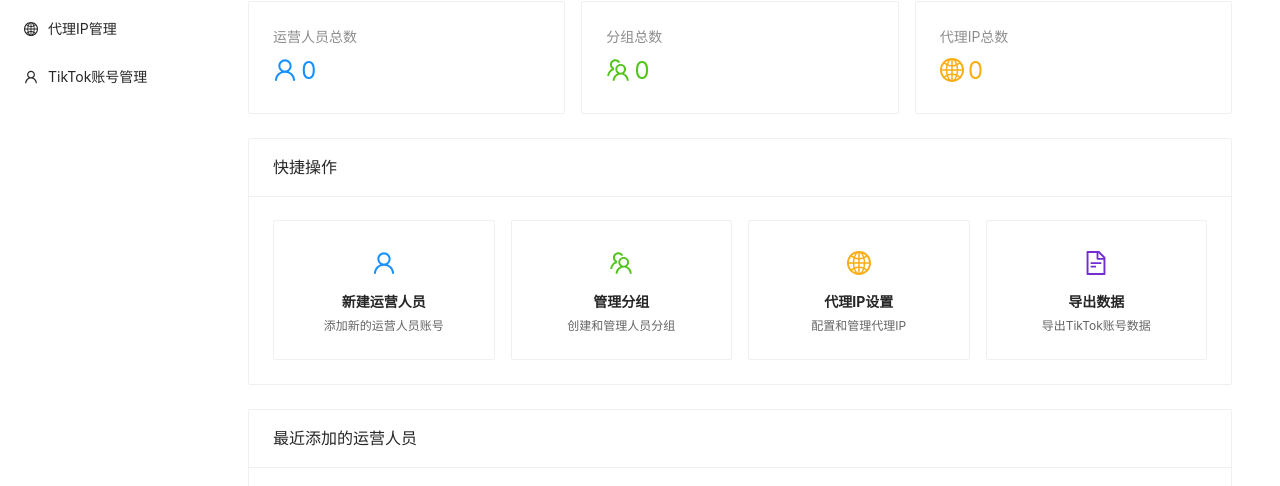
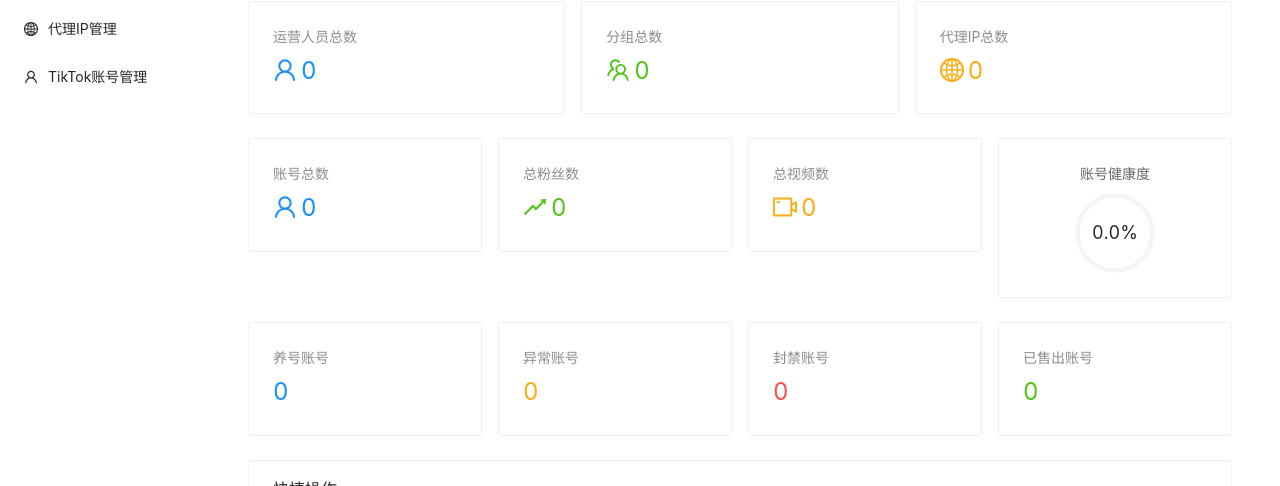
Before and after one commit to Hell0zZ/tkProgram, a React (Vite) app: page /admin/dashboard in a window 1280 px wide. Shown: the part 203-689 px from the top of the page. Built offline with nearby package versions, Linux system fonts and the light colour scheme; no server answers; sample sign-in values are in the browser's storage.

Commit message:
feat: 集成仪表板统计接口，优化控制台数据展示

```diff
--- a/package.json
+++ b/package.json
@@ -5,9 +5,9 @@
   "type": "module",
   "scripts": {
     "dev": "vite",
-    "build": "tsc && vite build",
-    "lint": "eslint . --ext ts,tsx --report-unused-disable-directives --max-warnings 0",
-    "preview": "vite preview"
+    "build": "tsc && vite build --mode production",
+    "preview": "vite preview",
+    "lint": "eslint . --ext ts,tsx --report-unused-disable-directives --max-warnings 0"
   },
   "dependencies": {
     "@ant-design/icons": "^4.8.0",
--- /dev/null
+++ b/src/config/index.ts
@@ -0,0 +1,6 @@
+export const API_BASE_URL = process.env.REACT_APP_API_BASE_URL || 'http://localhost:8080';
+
+export const API_ENDPOINTS = {
+  OPERATORS: `${API_BASE_URL}/api/admin/operators`,
+  GROUPS: `${API_BASE_URL}/api/admin/groups`,
+};
--- a/src/pages/admin/dashboard/index.tsx
+++ b/src/pages/admin/dashboard/index.tsx
@@ -9,6 +9,7 @@ import {
   Tag,
   Typography,
   Divider,
+  Progress,
 } from 'antd';
 import {
   UserOutlined,
@@ -16,9 +17,11 @@ import {
   GlobalOutlined,
   FileTextOutlined,
   SettingOutlined,
+  RiseOutlined,
+  VideoCameraOutlined,
 } from '@ant-design/icons';
 import { useNavigate } from 'react-router-dom';
-import type { Operator } from '@/types';
+import type { Operator, DashboardStats } from '@/types';
 import * as adminService from '@/services/admin';
 
 const { Title, Paragraph } = Typography;
@@ -30,7 +33,15 @@ const AdminDashboard: React.FC = () => {
     totalOperators: 0,
     totalGroups: 0,
     totalProxies: 0,
+    totalAccounts: 0,
+    normalAccounts: 0,
+    bannedAccounts: 0,
+    restrictedAccounts: 0,
+    shouChuAccounts: 0,
+    totalFans: 0,
+    totalVideos: 0,
   });
+  const [dashboardStats, setDashboardStats] = useState<DashboardStats | null>(null);
   const [recentOperators, setRecentOperators] = useState<Operator[]>([]);
 
   const loadStats = async () => {
@@ -38,10 +49,11 @@ const AdminDashboard: React.FC = () => {
       setLoading(true);
 
       // 并行获取统计数据
-      const [operatorsRes, groupsRes, proxiesRes] = await Promise.all([
+      const [operatorsRes, groupsRes, proxiesRes, dashboardRes] = await Promise.all([
         adminService.getOperators({ page: 1, pageSize: 5 }),
         adminService.getAllGroups(),
         adminService.getProxies({ page: 1, pageSize: 1 }),
+        adminService.getDashboardStats(),
       ]);
 
       if (operatorsRes.Code === 0) {
@@ -55,6 +67,21 @@ const AdminDashboard: React.FC = () => {
 
       if (proxiesRes.Code === 0) {
         setStats(prev => ({ ...prev, totalProxies: proxiesRes.Data.total }));
+      }
+
+      if (dashboardRes.Code === 0 && dashboardRes.Data) {
+        setDashboardStats(dashboardRes.Data);
+        setStats(prev => ({
+          ...prev,
+          totalAccounts: dashboardRes.Data.total_accounts,
+          normalAccounts: dashboardRes.Data.status_stats['养号']?.count || 0,
+          bannedAccounts: dashboardRes.Data.status_stats['封禁']?.count || 0,
+          restrictedAccounts: dashboardRes.Data.status_stats['异常']?.count || 0,
+          shouChuAccounts: dashboardRes.Data.status_stats['售出']?.count || 0,
+          totalFans: dashboardRes.Data.total_fans,
+          totalVideos: dashboardRes.Data.total_videos,
+        }));
+        console.log('管理员控制台TikTok统计数据加载成功:', dashboardRes.Data);
       }
     } catch (error) {
       console.error('Failed to load stats:', error);
@@ -182,6 +209,106 @@ const AdminDashboard: React.FC = () => {
         </Col>
       </Row>
 
+      {/* TikTok账号统计 */}
+      <Row gutter={16} style={{ marginBottom: 24 }}>
+        <Col span={6}>
+          <Card>
+            <Statistic
+              title="账号总数"
+              value={stats.totalAccounts}
+              prefix={<UserOutlined />}
+              valueStyle={{ color: '#1890ff' }}
+            />
+          </Card>
+        </Col>
+        <Col span={6}>
+          <Card>
+            <Statistic
+              title="总粉丝数"
+              value={stats.totalFans}
+              prefix={<RiseOutlined />}
+              valueStyle={{ color: '#52c41a' }}
+              formatter={(value) => `${Number(value).toLocaleString()}`}
+            />
+          </Card>
+        </Col>
+        <Col span={6}>
+          <Card>
+            <Statistic
+              title="总视频数"
+              value={stats.totalVideos}
+              prefix={<VideoCameraOutlined />}
+              valueStyle={{ color: '#faad14' }}
+            />
+          </Card>
+        </Col>
+        <Col span={6}>
+          <Card>
+            <div style={{ textAlign: 'center' }}>
+              <div style={{ marginBottom: 8, fontSize: 14, color: '#666' }}>账号健康度</div>
+              <Progress
+                type="circle"
+                percent={dashboardStats ? Math.round(dashboardStats.health_rate * 10) / 10 : 0}
+                width={80}
+                strokeColor={
+                  dashboardStats && dashboardStats.health_rate >= 80
+                    ? '#52c41a'
+                    : dashboardStats && dashboardStats.health_rate >= 60
+                    ? '#faad14'
+                    : '#ff4d4f'
+                }
+                format={(percent) => `${percent?.toFixed(1)}%`}
+              />
+              {dashboardStats && (
+                <div style={{ fontSize: 12, color: '#666', marginTop: 8 }}>
+                  健康{dashboardStats.healthy_accounts}，总数：{dashboardStats.total_accounts}
+                </div>
+              )}
+            </div>
+          </Card>
+        </Col>
+      </Row>
+
+      {/* 账号状态分布 */}
+      <Row gutter={16} style={{ marginBottom: 24 }}>
+        <Col span={6}>
+          <Card>
+            <Statistic
+              title="养号账号"
+              value={stats.normalAccounts}
+              valueStyle={{ color: '#1890ff' }}
+            />
+          </Card>
+        </Col>
+        <Col span={6}>
+          <Card>
+            <Statistic
+              title="异常账号"
+              value={stats.restrictedAccounts}
+              valueStyle={{ color: '#faad14' }}
+            />
+          </Card>
+        </Col>
+        <Col span={6}>
+          <Card>
+            <Statistic
+              title="封禁账号"
+              value={stats.bannedAccounts}
+              valueStyle={{ color: '#ff4d4f' }}
+            />
+          </Card>
+        </Col>
+        <Col span={6}>
+          <Card>
+            <Statistic
+              title="已售出账号"
+              value={stats.shouChuAccounts}
+              valueStyle={{ color: '#52c41a' }}
+            />
+          </Card>
+        </Col>
+      </Row>
+
       {/* 快捷操作 */}
       <Card title="快捷操作" style={{ marginBottom: 24 }}>
         <Row gutter={[16, 16]}>
--- a/src/pages/operator/List.tsx
+++ b/src/pages/operator/List.tsx
@@ -3,6 +3,7 @@ import { Table, Button, Space, message, Modal } from 'antd';
 import { useNavigate } from 'react-router-dom';
 import { EditOutlined, DeleteOutlined } from '@ant-design/icons';
 import axios from 'axios';
+import { API_ENDPOINTS } from '../../config';
 
 interface Operator {
   id: number;
@@ -25,7 +26,7 @@ const OperatorList: React.FC = () => {
   const fetchData = async () => {
     try {
       setLoading(true);
-      const response = await axios.get('http://localhost:8080/api/admin/operators', {
+      const response = await axios.get(API_ENDPOINTS.OPERATORS, {
         headers: {
           Authorization: `Bearer ${localStorage.getItem('token')}`,
         },
@@ -46,7 +47,7 @@ const OperatorList: React.FC = () => {
       content: '确定要删除这个运营人员吗？',
       onOk: async () => {
         try {
-          const response = await axios.delete(`http://localhost:8080/api/admin/operators/${id}`, {
+          const response = await axios.delete(`${API_ENDPOINTS.OPERATORS}/${id}`, {
             headers: {
               Authorization: `Bearer ${localStorage.getItem('token')}`,
             },
--- a/src/pages/operator/dashboard/index.tsx
+++ b/src/pages/operator/dashboard/index.tsx
@@ -20,7 +20,7 @@ import {
   BarChartOutlined,
 } from '@ant-design/icons';
 import { useNavigate } from 'react-router-dom';
-import type { TikTokAccount, Country } from '@/types';
+import type { TikTokAccount, Country, DashboardStats } from '@/types';
 import * as operatorService from '@/services/operator';
 import * as commonService from '@/services/common';
 
@@ -42,6 +42,7 @@ const OperatorDashboard: React.FC = () => {
     totalFans: 0,
     totalVideos: 0,
   });
+  const [dashboardStats, setDashboardStats] = useState<DashboardStats | null>(null);
   const [recentAccounts, setRecentAccounts] = useState<TikTokAccount[]>([]);
   const [countries, setCountries] = useState<Country[]>([]);
 
@@ -109,6 +110,40 @@ const OperatorDashboard: React.FC = () => {
     } catch (error) {
       console.error('获取用户信息失败:', error);
       setUserInfo({ username: '未知用户', groupName: '未知组' });
+    }
+  };
+
+  const loadDashboardStats = async () => {
+    try {
+      console.log('开始获取仪表板统计数据...');
+      const response = await operatorService.getDashboardStats();
+      console.log('仪表板统计数据API响应:', response);
+
+      if (response.Code === 0 && response.Data) {
+        setDashboardStats(response.Data);
+
+        // 同时更新旧的 stats 结构以保持兼容性
+        const newStats = {
+          totalAccounts: response.Data.total_accounts,
+          normalAccounts: response.Data.status_stats['养号']?.count || 0,
+          bannedAccounts: response.Data.status_stats['封禁']?.count || 0,
+          restrictedAccounts: response.Data.status_stats['异常']?.count || 0,
+          shouChuAccounts: response.Data.status_stats['售出']?.count || 0,
+          totalFans: response.Data.total_fans,
+          totalVideos: response.Data.total_videos,
+        };
+        setStats(newStats);
+
+        console.log('仪表板统计数据设置成功:', newStats);
+      } else {
+        console.warn('仪表板统计数据API返回错误:', response.Message);
+        // API失败时使用原有的统计逻辑
+        await loadStats();
+      }
+    } catch (error) {
+      console.error('获取仪表板统计数据失败:', error);
+      // API失败时使用原有的统计逻辑
+      await loadStats();
     }
   };
 
@@ -263,7 +298,7 @@ const OperatorDashboard: React.FC = () => {
 
   useEffect(() => {
     loadUserInfo();
-    loadStats();
+    loadDashboardStats();
   }, []);
 
   const getCountryName = (countryId: number) => {
@@ -351,7 +386,11 @@ const OperatorDashboard: React.FC = () => {
     },
   ];
 
-  const healthScore = Math.round((stats.normalAccounts / Math.max(stats.totalAccounts, 1)) * 100);
+  const healthScore = dashboardStats
+    ? Math.round(dashboardStats.health_rate * 10) / 10
+    : Math.round((stats.normalAccounts / Math.max(stats.totalAccounts, 1)) * 100);
+
+
 
   return (
     <div style={{ padding: '24px' }}>
@@ -409,7 +448,13 @@ const OperatorDashboard: React.FC = () => {
                 percent={healthScore}
                 width={80}
                 strokeColor={healthScore >= 80 ? '#52c41a' : healthScore >= 60 ? '#faad14' : '#ff4d4f'}
+                format={(percent) => `${percent?.toFixed(1)}%`}
               />
+              {dashboardStats && (
+                <div style={{ fontSize: 12, color: '#666', marginTop: 8 }}>
+                  健康{dashboardStats.healthy_accounts}，总数：{dashboardStats.total_accounts}
+                </div>
+              )}
             </div>
           </Card>
         </Col>
@@ -423,7 +468,6 @@ const OperatorDashboard: React.FC = () => {
               title="养号账号"
               value={stats.normalAccounts}
               valueStyle={{ color: '#1890ff' }}
-              suffix={`/ ${stats.totalAccounts}`}
             />
           </Card>
         </Col>
@@ -433,7 +477,6 @@ const OperatorDashboard: React.FC = () => {
               title="异常账号"
               value={stats.restrictedAccounts}
               valueStyle={{ color: '#faad14' }}
-              suffix={`/ ${stats.totalAccounts}`}
             />
           </Card>
         </Col>
@@ -443,7 +486,6 @@ const OperatorDashboard: React.FC = () => {
               title="封禁账号"
               value={stats.bannedAccounts}
               valueStyle={{ color: '#ff4d4f' }}
-              suffix={`/ ${stats.totalAccounts}`}
             />
           </Card>
         </Col>
@@ -453,7 +495,6 @@ const OperatorDashboard: React.FC = () => {
               title="已售出账号"
               value={stats.shouChuAccounts}
               valueStyle={{ color: '#52c41a' }}
-              suffix={`/ ${stats.totalAccounts}`}
             />
           </Card>
         </Col>
--- a/src/services/admin.ts
+++ b/src/services/admin.ts
@@ -15,6 +15,7 @@ import type {
   UpdateTikTokAccountParams,
   TikTokAccountQueryParams,
   AccountMetrics,
+  DashboardStats,
 } from '@/types';
 
 // Group APIs
@@ -154,3 +155,8 @@ export const getAccountMetrics = async (accountId: number): Promise<ApiResponse<
 export const exportAccounts = async () => {
   return request.get('/api/admin/export/accounts', { responseType: 'blob' });
 };
+
+// Dashboard Stats APIs
+export const getDashboardStats = async (): Promise<ApiResponse<DashboardStats>> => {
+  return request.get('/api/account/dashboard/stats');
+};
--- a/src/services/operator.ts
+++ b/src/services/operator.ts
@@ -8,6 +8,7 @@ import type {
   PaginatedResponse,
   ApiResponse,
   UserInfo,
+  DashboardStats,
 } from '@/types';
 
 // TikTok Account APIs
@@ -48,3 +49,8 @@ export const getAccountMetrics = async (accountId: number): Promise<ApiResponse<
 export const getCurrentUserInfo = async (): Promise<ApiResponse<UserInfo>> => {
   return request.get('/api/user/info');
 };
+
+// Dashboard Stats APIs
+export const getDashboardStats = async (): Promise<ApiResponse<DashboardStats>> => {
+  return request.get('/api/account/dashboard/stats');
+};
```
Also changed, not shown: src/pages/operator/Form.tsx (+5 -4 lines), src/types/index.ts (+15 -0 lines), 1 other file (tests, documents, lock files or other folders).
